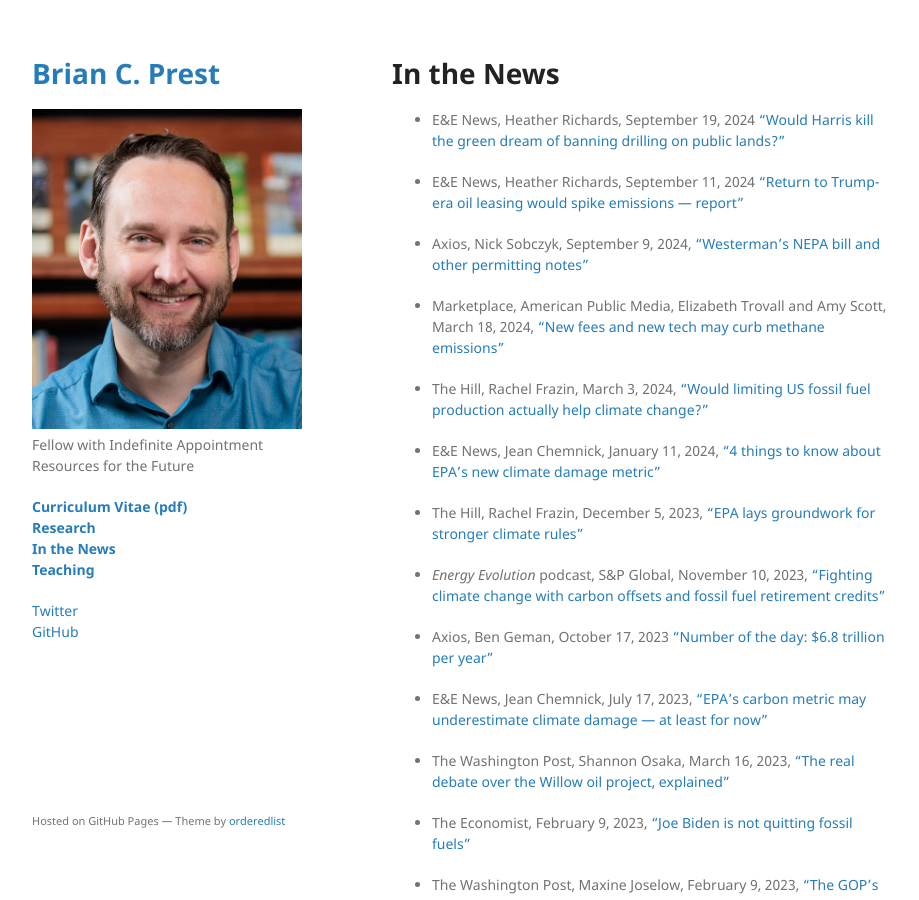
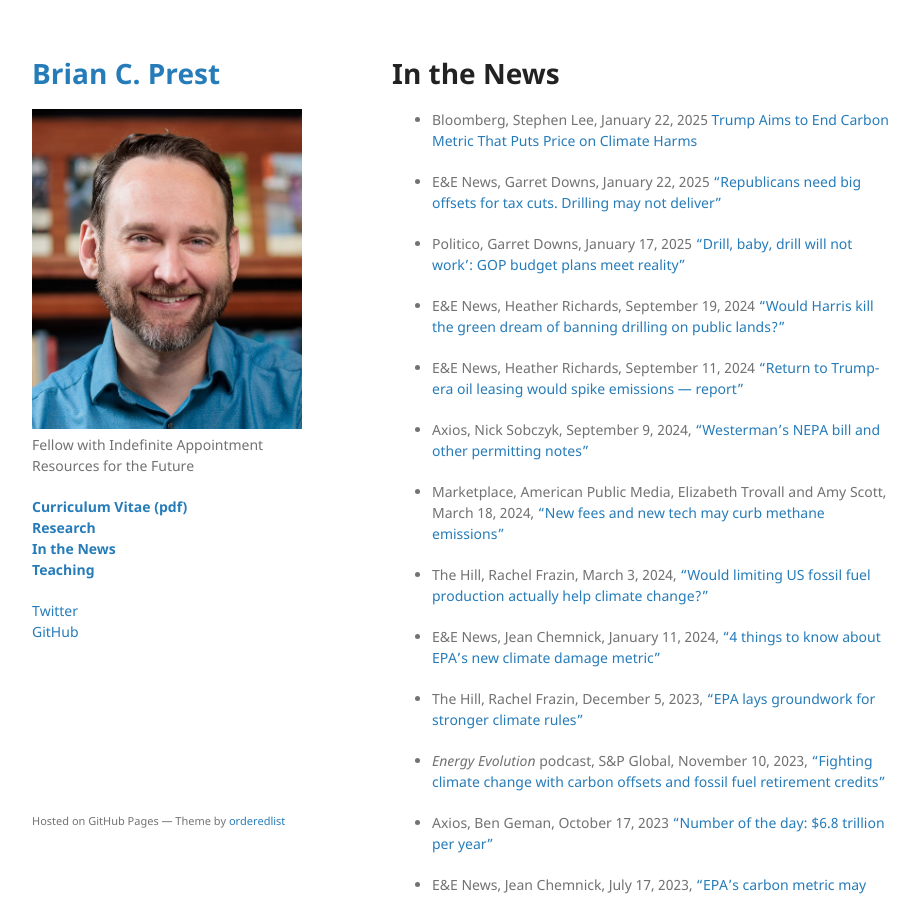
Before and after one commit to bprest/bprest.github.io, a Jekyll site: the page built from in-the-news.md, in a window 1280 px wide and 900 px high. Shown: the whole window, without its empty margins (178-1097 px from the left). Built offline with Jekyll 4.4.1, drawn with Linux system fonts in a browser that asks for light colours; our own code applies the rules of GitHub Pages for plain Markdown files.

Commit message:
add stories

```diff
--- a/in-the-news.md
+++ b/in-the-news.md
@@ -3,6 +3,12 @@ layout: default
 ---
 
 # In the News
+
+* Bloomberg, Stephen Lee, January 22, 2025 [Trump Aims to End Carbon Metric That Puts Price on Climate Harms](https://news.bloomberglaw.com/environment-and-energy/trump-aims-to-end-carbon-metric-that-puts-price-on-climate-harms)
+
+* E&E News, Garret Downs, January 22, 2025 ["Republicans need big offsets for tax cuts. Drilling may not deliver"](https://subscriber.politicopro.com/article/eenews/2025/01/22/republicans-need-big-offsets-for-tax-cuts-drilling-may-not-deliver-001996965)
+
+* Politico, Garret Downs, January 17, 2025  ["Drill, baby, drill will not work’: GOP budget plans meet reality"](https://subscriber.politicopro.com/article/2025/01/drill-baby-drill-will-not-work-gop-budget-plans-meet-reality-00199030)
 
 * E&E News, Heather Richards, September 19, 2024  ["Would Harris kill the green dream of banning drilling on public lands?"](https://subscriber.politicopro.com/article/eenews/2024/09/19/would-harris-kill-the-green-dream-of-banning-drilling-on-public-land-00179105)
 
```
